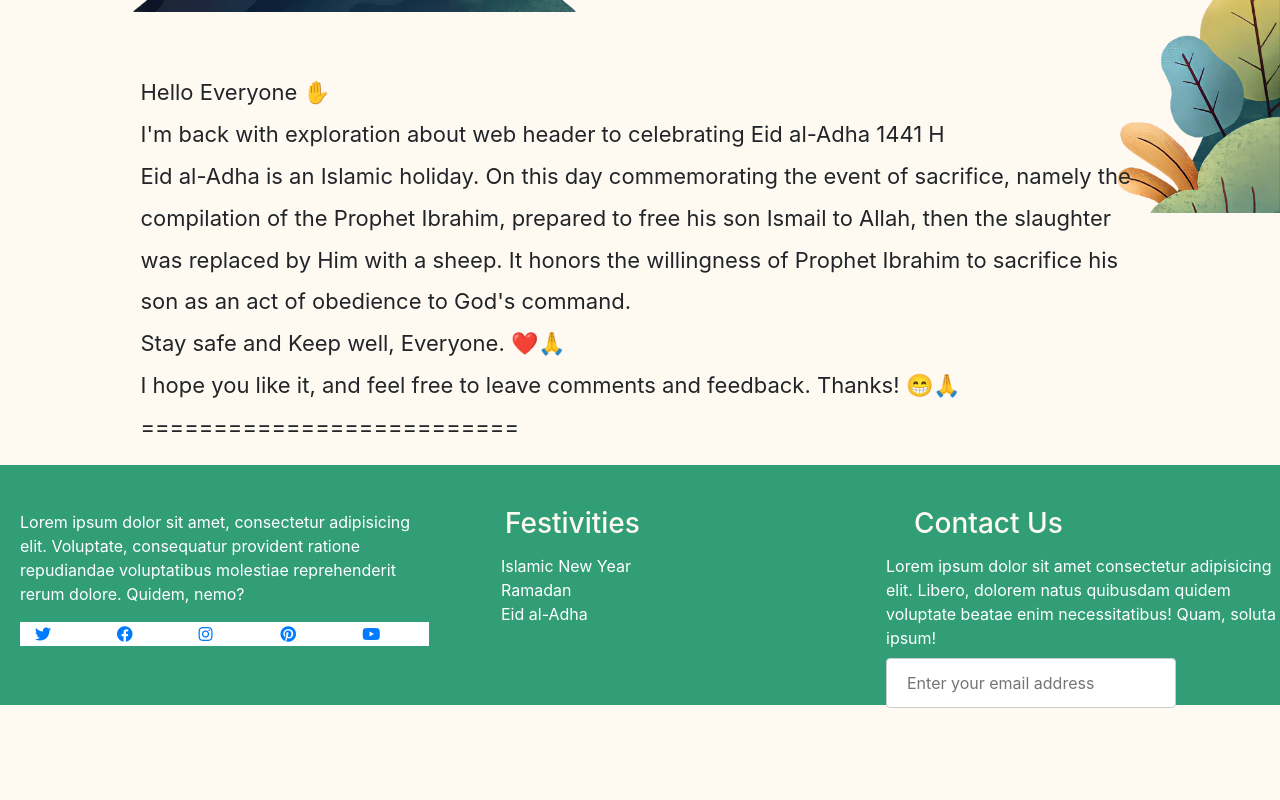
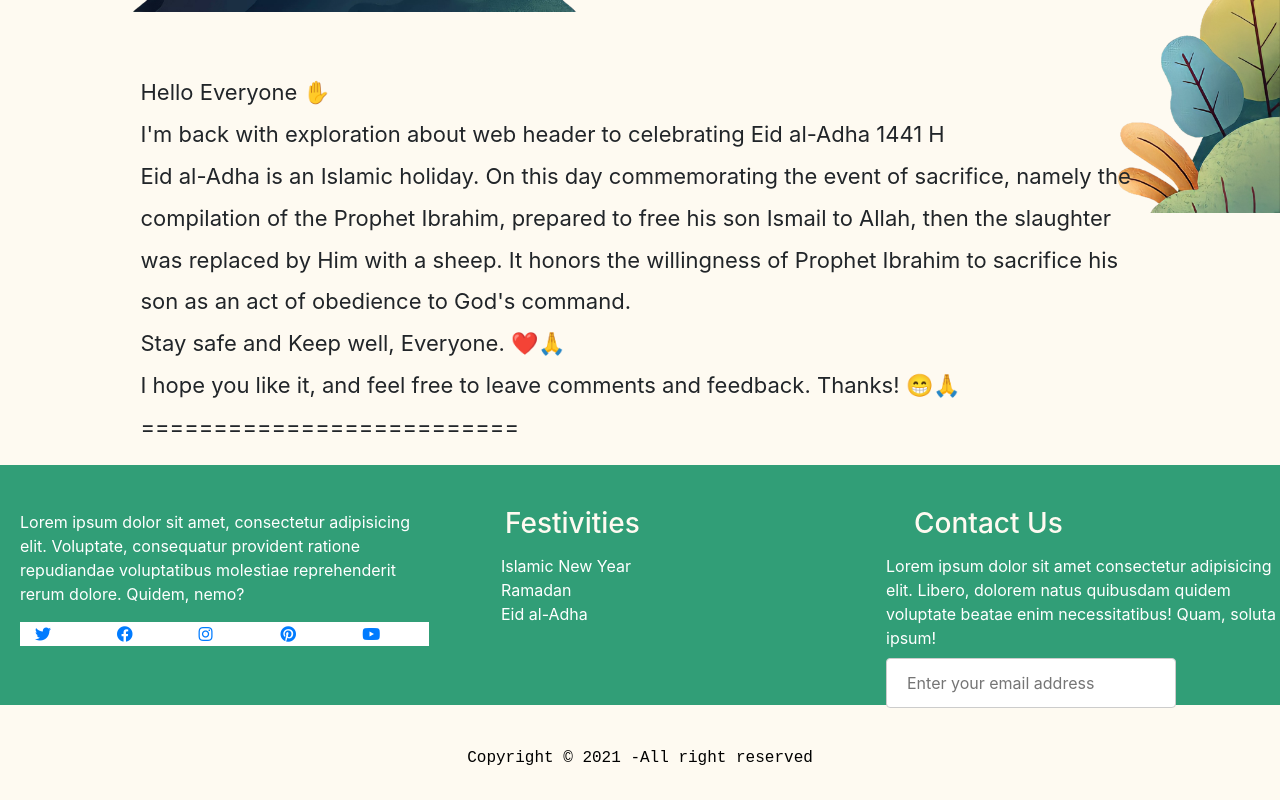
Before and after one commit to wafarifki/IdulAdha, a plain HTML site: page index.html in a window 1280 px wide. Shown: the part 587-1387 px from the top of the page. Before the commit the page ends 1303 px from the top, so only its background shows below. Drawn offline with nearby package versions, Linux system fonts and the light colour scheme.

Commit message:
modified footer

```diff
--- a/css/style.css
+++ b/css/style.css
@@ -393,3 +393,11 @@ footer .footer-div
 #about img{
     width: 400px;
 }
+.text-footer{
+    text-align: center;
+    padding: 30px 0;
+    font-family: 'Courier New', Courier, monospace;
+    display:flex;
+    justify-content: center;
+    color: black;
+}
--- a/index.html
+++ b/index.html
@@ -175,7 +175,9 @@
         <h5>address:</h5>
     </div> -->
 </div>
-
+        <p class="text-footer">
+            Copyright &copy; 2021 -All right reserved
+        </p>
          </footer>
         <script src="https://code.jquery.com/jquery-3.5.1.slim.min.js"
             integrity="sha384-DfXdz2htPH0lsSSs5nCTpuj/zy4C+OGpamoFVy38MVBnE+IbbVYUew+OrCXaRkfj" crossorigin="anonymous"></script>
```
